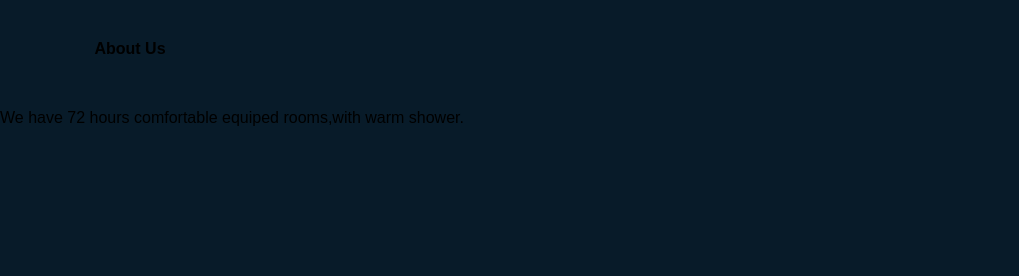
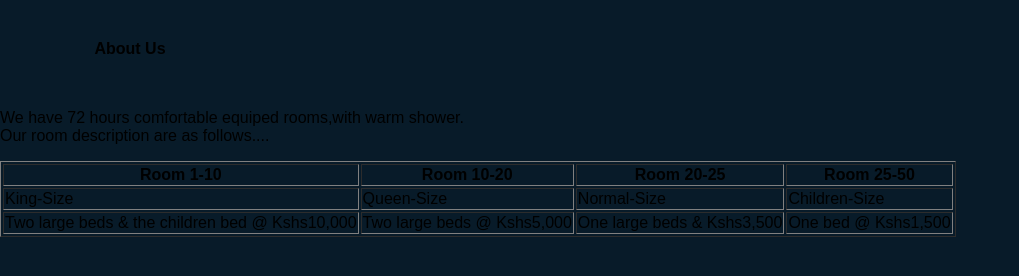
Before and after one commit to Nelsonmakawa254/N-Hotel, a plain HTML site: page About Us.html in a window 1280 px wide. Shown: the whole page, without its empty margins (0-1019 px from the left). Drawn offline with nearby package versions, Linux system fonts and the light colour scheme.

Commit message:
Update About Us.html

```diff
--- a/About Us.html
+++ b/About Us.html
@@ -9,7 +9,26 @@
     <body>
         <div class="about">
             <h4>About Us</h4>
-            <p>We have 72 hours comfortable equiped rooms,with warm shower.</p>
+            <p>We have 72 hours comfortable equiped rooms,with warm shower.<br>Our room description are as follows....<br>
+                <table border="1px">
+                    <th>Room 1-10</th>
+                    <th>Room 10-20</th>
+                    <th>Room 20-25</th>
+                    <th>Room 25-50</th>
+                    <tr>
+                        <td>King-Size</td>
+                        <td>Queen-Size</td>
+                        <td>Normal-Size</td>
+                        <td>Children-Size</td>
+
+                    </tr>
+                    <tr>
+                        <td>Two large beds & the children bed @ Kshs10,000 </td>
+                        <td>Two large beds  @ Kshs5,000 </td>
+                        <td>One large beds & Kshs3,500 </td>
+                        <td>One bed @ Kshs1,500</td>
+                    </tr>
+                </table></p>
         </div>
     </body>
 </html>
```
